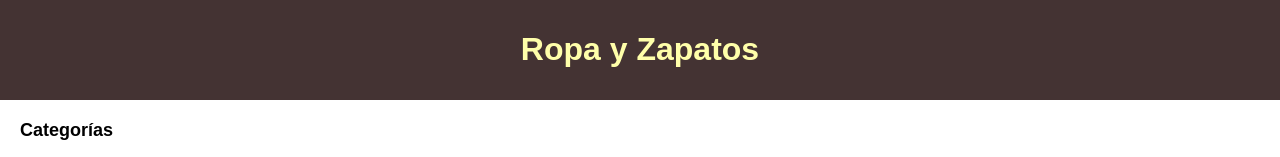
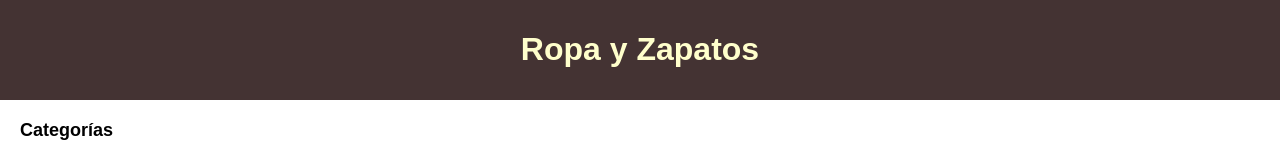
Before and after one commit to twig1x/fidelitas07, a plain HTML site: page index.html in a window 1280 px wide. Shown: the top 157 px of the page. Drawn offline with Linux system fonts and the light colour scheme.

Commit message:
Update style.css
Cambio realizado a la 1:40am

```diff
--- a/style.css
+++ b/style.css
@@ -8,7 +8,7 @@ body {
   /* Encabezado */
   header {
     background-color: #433;
-    color: #ffa;
+    color: #ffc;
     text-align: center;
     padding: 10px;
   }
```
